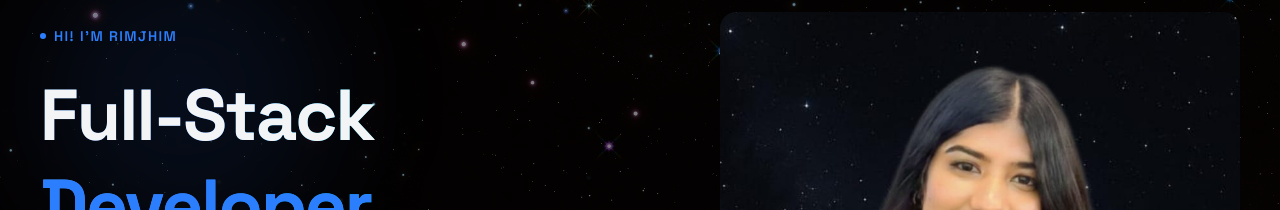
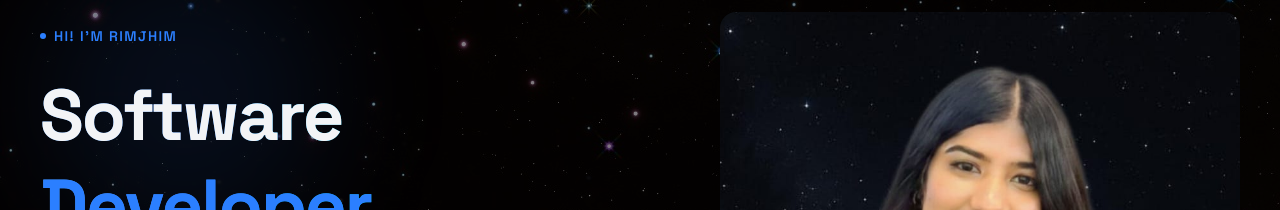
Before and after one commit to Rimjhimv2/My-Portfolio-, a Next.js app: page / in a window 1280 px wide. Shown: the part 208-418 px from the top of the page. Built offline with nearby package versions, Linux system fonts and the light colour scheme; no server answers.

Commit message:
name change

```diff
--- a/components/sections/Home.jsx
+++ b/components/sections/Home.jsx
@@ -33,7 +33,7 @@ function Home() {
 
               {/* Hero heading */}
               <h1 className="hero-heading text-5xl sm:text-6xl md:text-7xl font-extrabold mb-6 leading-[1.1] tracking-tight">
-                <span className="text-gray-100 block">Full-Stack </span>
+                <span className="text-gray-100 block">Software </span>
                 <span className="text-blue-500 block">Developer</span>
               </h1>
 
```
